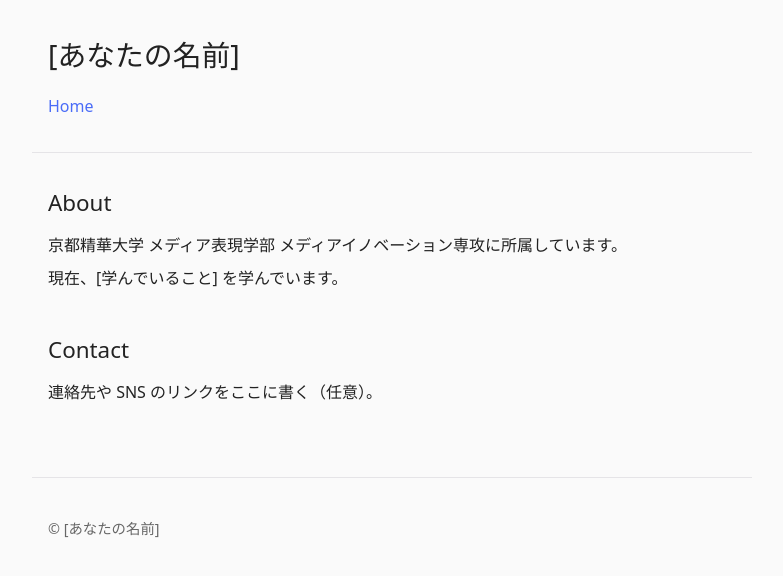
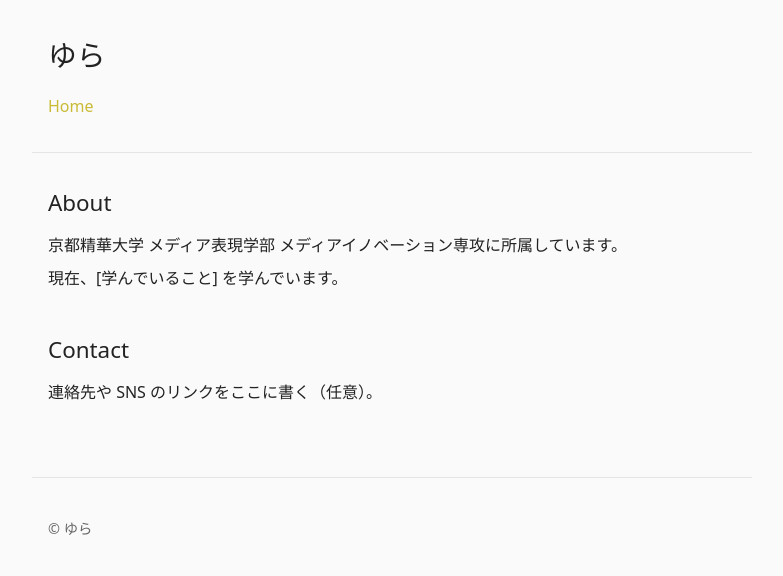
Before and after one commit to y12-r/my-website, a website built with Vite: page index.html in a window 1280 px wide. Shown: the whole page, without its empty margins (248-1031 px from the left). Built offline with nearby package versions, Linux system fonts and the light colour scheme.

Commit message:
ページの修正

```diff
--- a/index.html
+++ b/index.html
@@ -4,11 +4,11 @@
     <meta charset="UTF-8" />
     <link rel="icon" type="image/svg+xml" href="/favicon.svg" />
     <meta name="viewport" content="width=device-width, initial-scale=1.0" />
-    <title>[あなたの名前] のサイト</title>
+    <title>ゆら のサイト</title>
   </head>
   <body>
     <header>
-      <h1>[あなたの名前]</h1>
+      <h1>ゆら</h1>
       <nav>
         <a href="/">Home</a>
       </nav>
@@ -32,7 +32,7 @@
     </main>
 
     <footer>
-      <p>© [あなたの名前]</p>
+      <p>© ゆら</p>
     </footer>
 
     <script type="module" src="/src/main.js"></script>
--- a/src/style.css
+++ b/src/style.css
@@ -3,7 +3,7 @@
   --color-text-muted: #666;
   --color-bg: #fafafa;
   --color-border: #e5e4e7;
-  --color-accent: #4a6cf7;
+  --color-accent: #cabb36;
   --max-width: 720px;
 
   font: 16px/1.6 system-ui, 'Segoe UI', Roboto, sans-serif;
```
